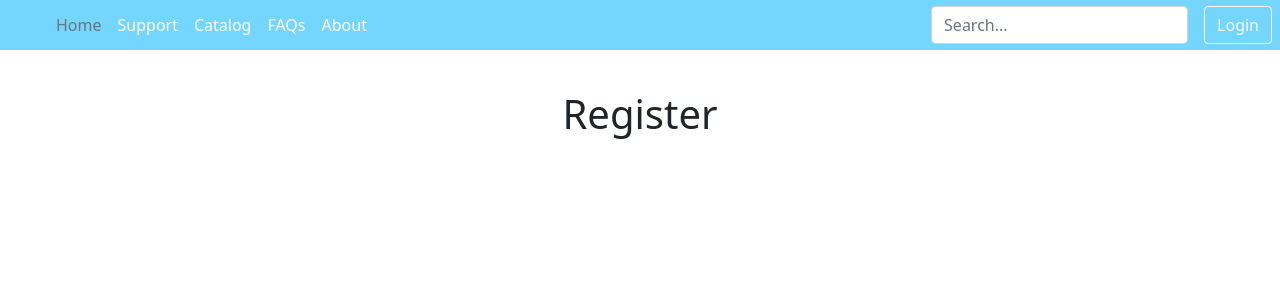
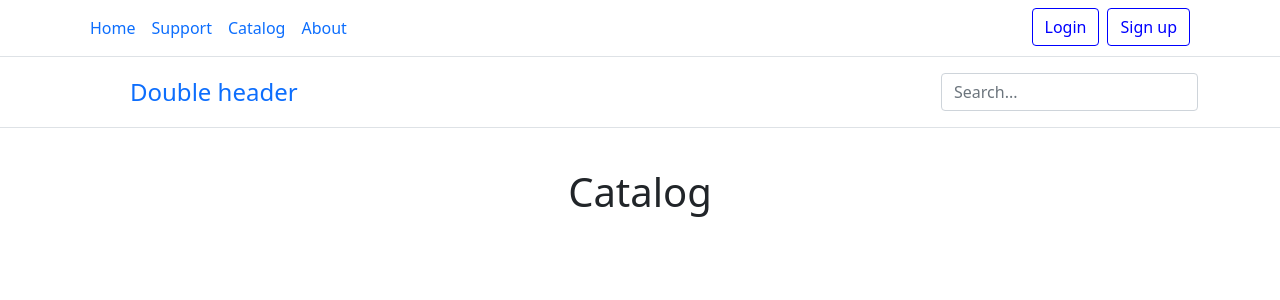
Before and after one commit to Palcas267/KrasTour_hakaton, a Flask app: page /catalog in a window 1280 px wide. Shown: the top 300 px of the page. Run offline with Flask 3, Linux system fonts and the light colour scheme.

Commit message:
Start header and more details

```diff
--- a/main.py
+++ b/main.py
@@ -12,11 +12,11 @@ def load_user(user_id):
     return User.get(user_id)
 
 
-"""@app.route('/logout')
+@app.route('/logout')
 @login_required
 def logout():
     logout_user()
-    return redirect('/authorization')"""
+    return redirect('/register')
 
 
 @app.route('/')
@@ -36,6 +36,8 @@ def support():
 
 @app.route('/admin')
 def admin():
+    if not session['admin_mode']:
+        session['admin_mode'] = False
     return render_template('admin.html')
 
 
@@ -46,7 +48,7 @@ def redister():
 
 @app.route('/catalog')
 def catalog():
-    return render_template('register.html')
+    return render_template('catalog.html')
 
 
 if __name__ == "__main__":
--- a/models.py
+++ b/models.py
@@ -2,17 +2,19 @@ from flask_login import UserMixin, current_user
 from dataclasses import dataclass
 from config import db
 
+
 # Пользователи
-@dataclass
 class User(db.Model, UserMixin):
+    __tablename__ = 'User'
     id = db.Column(db.Integer(), primary_key=True)
     username = db.Column(db.String(50), nullable=False, unique=True)
     email = db.Column(db.String(100), nullable=False, unique=True)
     password_hash = db.Column(db.String(100), nullable=False)
 
+
 # Товары (путевки)
-@dataclass
 class Item(db.Model):
+    __tablename__ = 'Item'
     id = db.Column(db.Integer, primary_key=True)
     title = db.Column(db.String(100), nullable=False)
     price = db.Column(db.Integer, nullable=False)
--- a/temp.py
+++ b/temp.py
@@ -0,0 +1,3 @@
+from config import db, app
+app.app_context().push()
+db.create_all()
--- a/templates/base.html
+++ b/templates/base.html
@@ -7,27 +7,31 @@
     <link rel="shortcut icon" href="static/images/icon.png">
 </head>
 <body>
-  <div class="d-flex flex-wrap align-items-center justify-content-center justify-content-lg-start" style="background-color: #74d6fc; padding-top: 0.3em; padding-bottom: 0.3em;">
-        <a href="/" class="d-flex align-items-center mb-2 mb-lg-0 text-white text-decoration-none">
-          <svg class="bi me-2" width="40" height="32" role="img" aria-label="Bootstrap"><use xlink:href="#bootstrap"></use></svg>
-        </a>
-
-        <ul class="nav col-12 col-lg-auto me-lg-auto mb-2 justify-content-center mb-md-0">
-          <li><a href="#" class="nav-link px-2 text-secondary">Home</a></li>
-          <li><a href="/support" class="nav-link px-2 text-white">Support</a></li>
-          <li><a href="/catalog" class="nav-link px-2 text-white">Catalog</a></li>
-          <li><a href="#" class="nav-link px-2 text-white">FAQs</a></li>
-          <li><a href="#" class="nav-link px-2 text-white">About</a></li>
-        </ul>
-
-        <form class="col-12 col-lg-auto mb-3 mb-lg-0 me-lg-3" role="search">
-          <input type="search" class="form-control form-control-dark text-bg-dark" placeholder="Search..." aria-label="Search">
-        </form>
-
-        <div class="text-end">
-          <a href=/register" type="button" class="btn btn-outline-light me-2">Login</a>
+    <nav class="py-2 bg-body-tertiary border-bottom">
+        <div class="container d-flex flex-wrap">
+          <ul class="nav me-auto">
+            <li class="nav-item"><a href="/" class="nav-link link-body-emphasis px-2 active text-black  " aria-current="page">Home</a></li>
+            <li><a href="/support" class="nav-link px-2 text-black">Support</a></li>
+            <li><a href="/catalog" class="nav-link px-2 text-black">Catalog</a></li>
+            <li class="nav-item"><a href="/about" class="nav-link link-body-emphasis px-2 text-black">About</a></li>
+          </ul>
+          <ul class="nav">
+            <li class="nav-item"><a type="button" href="/register" class="btn btn-outline-light me-2" style="border-color: blue; color: blue;">Login</a></li>
+            <li class="nav-item"><a type="button" href="/register" class="btn btn-outline-light me-2" style="border-color: blue; color: blue;">Sign up</a></li>
+          </ul>
         </div>
-      </div>
+    </nav>
+    <header class="py-3 mb-4 border-bottom">
+        <div class="container d-flex flex-wrap justify-content-center">
+          <a href="/" class="d-flex align-items-center mb-3 mb-lg-0 me-lg-auto link-body-emphasis text-decoration-none">
+            <svg class="bi me-2" width="40" height="32"><use xlink:href="#bootstrap"></use></svg>
+            <span class="fs-4">Double header</span>
+          </a>
+          <form class="col-12 col-lg-auto mb-3 mb-lg-0" role="search">
+            <input type="search" class="form-control" placeholder="Search..." aria-label="Search">
+          </form>
+        </div>
+    </header>
   <div class="container">
       {% block body %}
       {% endblock %}
```
